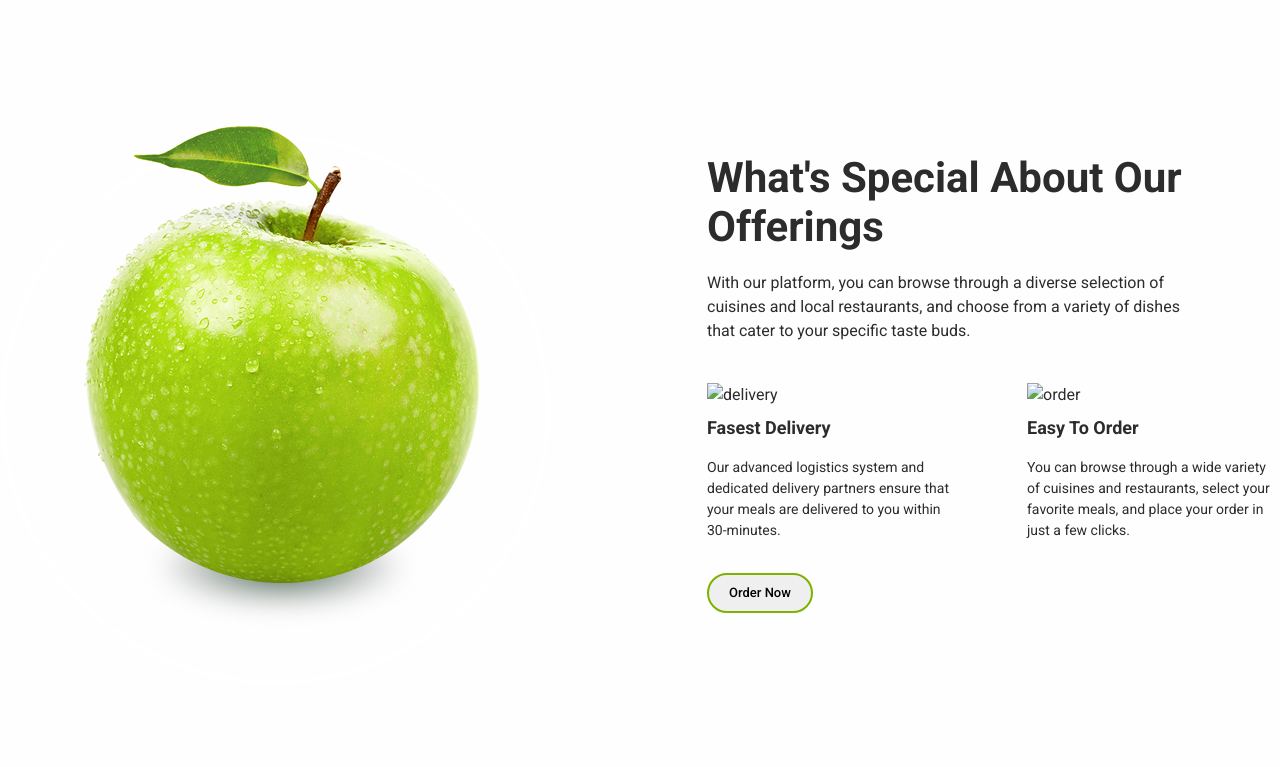
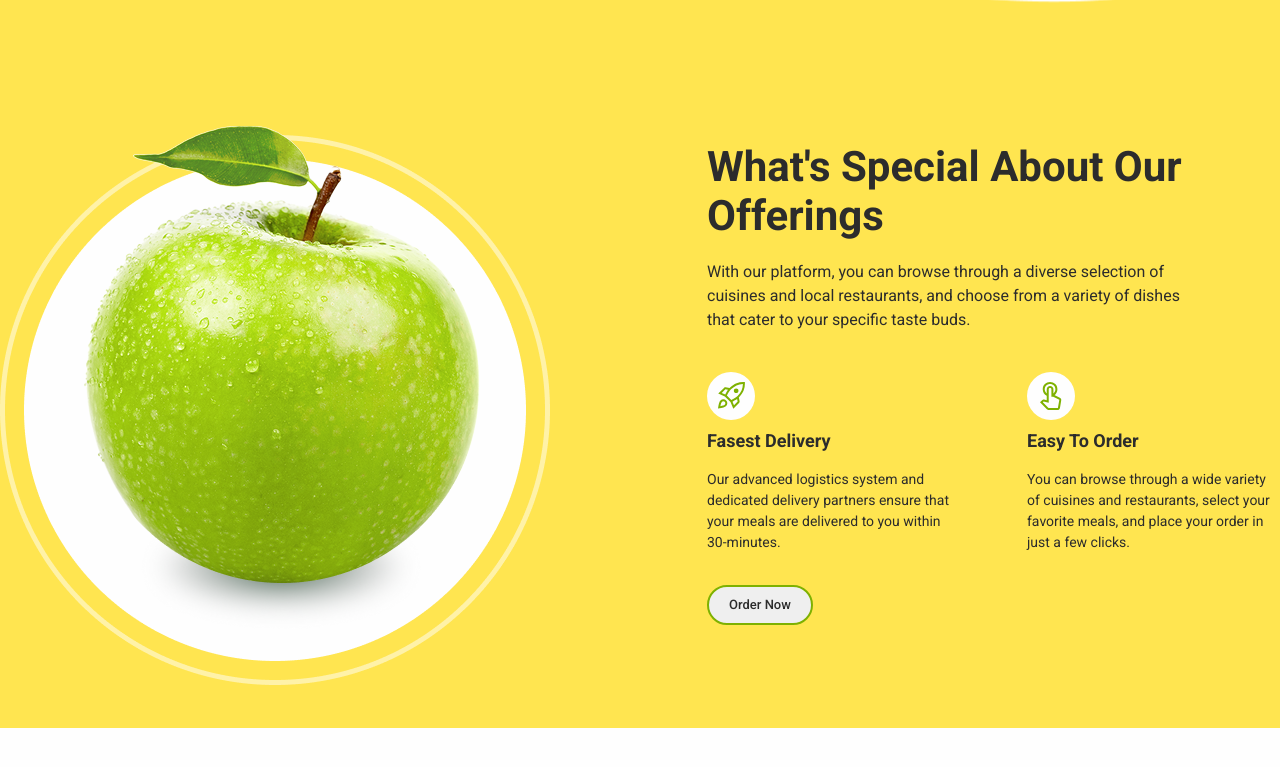
Before and after one commit to Lyadskyi/food-delivery-service, a plain HTML site: page index.html in a window 1280 px wide. Shown: the part 823-1590 px from the top of the page. After the commit the page ends 1551 px from the top, so only its background shows below. Drawn offline with nearby package versions, Linux system fonts and the light colour scheme.

Commit message:
Finished updating the section Offerings

```diff
--- a/css/styles.css
+++ b/css/styles.css
@@ -29,8 +29,9 @@ img {
 }
 
 button {
+	border: none;
+	color: inherit;
 	cursor: pointer;
-	border: none;
 }
 
 a {
@@ -111,6 +112,7 @@ html {
 .menu__list {
 	display: flex;
 	gap: 28px;
+	margin-right: 30px;
 }
 
 .menu__list-link {
@@ -120,7 +122,7 @@ html {
 }
 
 .menu__list-link:hover {
-	font-weight: 700;
+	/* font-weight: 700; */
 	text-decoration: underline;
 	text-decoration-skip-ink: none;
 	color: var(--button-green);
@@ -131,7 +133,6 @@ html {
 	height: 32px;
 	font-weight: 500;
 	font-size: 13px;
-	margin-left: 30px;
 	padding: 6px 18px;
 	border-radius: 30px;
 	background: var(--button-green);
@@ -253,12 +254,11 @@ html {
 
 /* === Section Offerings 1440x824px === */
 .offerings {
-	background-image: url(../images/offerings/offerings-bg.png);
+	background-image: url(../images/offerings/offerings-1440-bg.png);
 	background-position: center;
 	background-repeat: no-repeat;
 	background-size: cover;
 	padding: 290px 0 43px;
-	height: 980px;
 }
 
 .offerings__inner {
@@ -290,13 +290,20 @@ html {
 	max-width: 253px;
 }
 
-.offerings__item-icon {
+.offerings__icon-inner {
+	display: flex;
+	justify-content: center;
+	align-items: center;
 	margin-bottom: 8px;
+	width: 48px;
+	height: 48px;
+	border-radius: 50%;
+	background: var(--white);
 }
 
 .offerings__item-title {
 	font-size: 18px;
-	line-height: 1.4;
+	line-height: 1.3889;
 	margin-bottom: 16px;
 }
 
--- a/index.html
+++ b/index.html
@@ -89,6 +89,10 @@
 								class="hero__img"
 								src="images/hero/meatballs-desktop.png"
 								alt="meatballs"
+								width="528"
+								height="528"
+								decoding="async"
+								fetchpriority="high"
 							/>
 						</div>
 					</div>
@@ -104,6 +108,9 @@
 								class="offerings__img"
 								src="./images/offerings/apple.png"
 								alt="apple"
+								width="550"
+								height="604"
+								decoding="async"
 							/>
 						</div>
 						<div class="offerings__content">
@@ -117,7 +124,15 @@
 							</p>
 							<ul class="offerings__list">
 								<li class="offerings__item">
-									<img class="offerings__item-icon" src="" alt="delivery" />
+									<div class="offerings__icon-inner">
+										<img
+											class="offerings__icon"
+											src="images/offerings/rocket.svg"
+											alt="rocket icon"
+											width="27"
+											height="27"
+										/>
+									</div>
 									<h3 class="offerings__item-title">Fasest Delivery</h3>
 									<p class="offerings__item-text">
 										Our advanced logistics system and dedicated delivery
@@ -126,7 +141,15 @@
 									</p>
 								</li>
 								<li class="offerings__item">
-									<img class="offerings__item-icon" src="" alt="order" />
+									<div class="offerings__icon-inner">
+										<img
+											class="offerings__icon"
+											src="images/offerings/order.svg"
+											alt="order icon"
+											width="22"
+											height="28"
+										/>
+									</div>
 									<h3 class="offerings__item-title">Easy To Order</h3>
 									<p class="offerings__item-text">
 										You can browse through a wide variety of cuisines and
```
Also changed, not shown: images/offerings/offerings-1440-bg.png (added), images/offerings/order.svg (added), images/offerings/rocket.svg (added).
